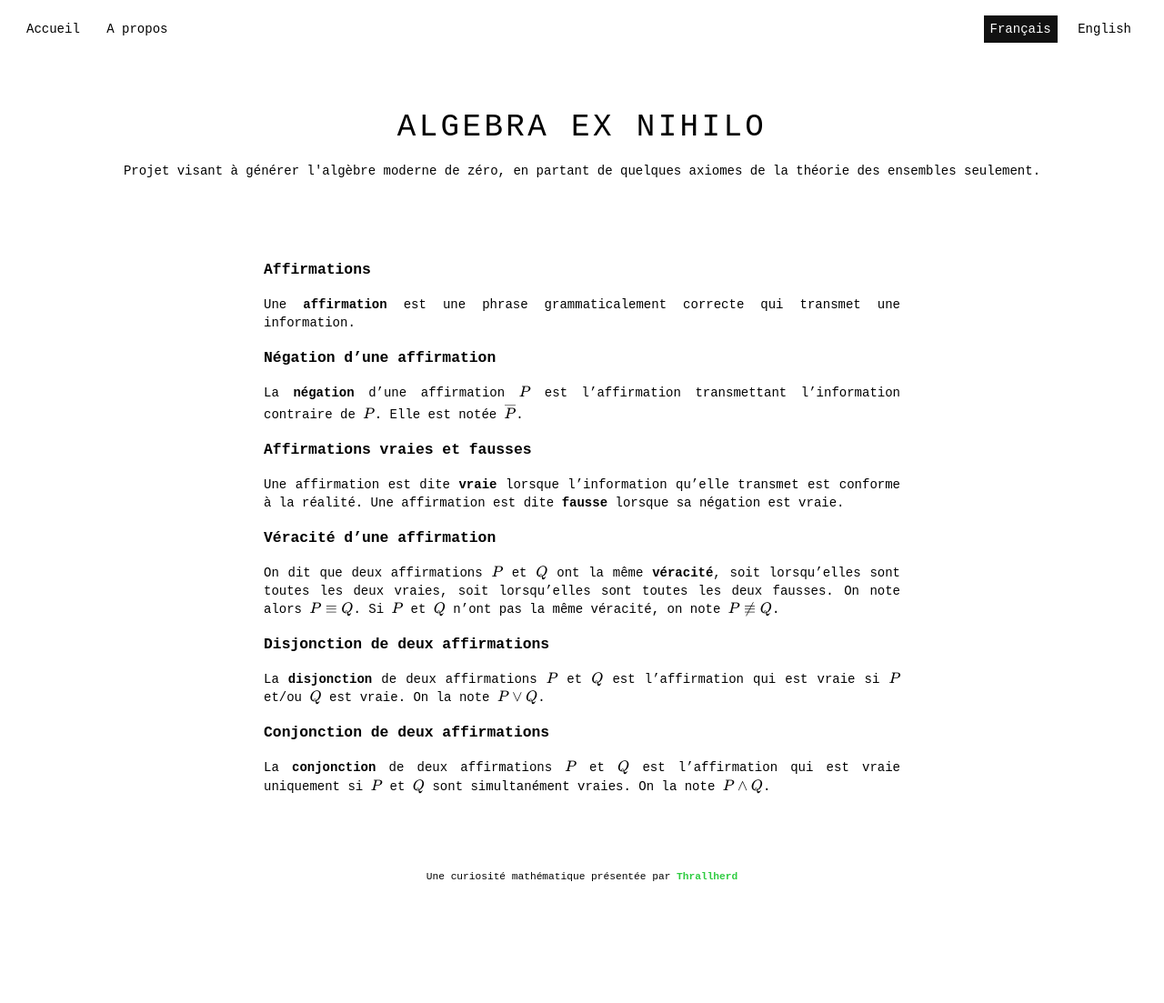
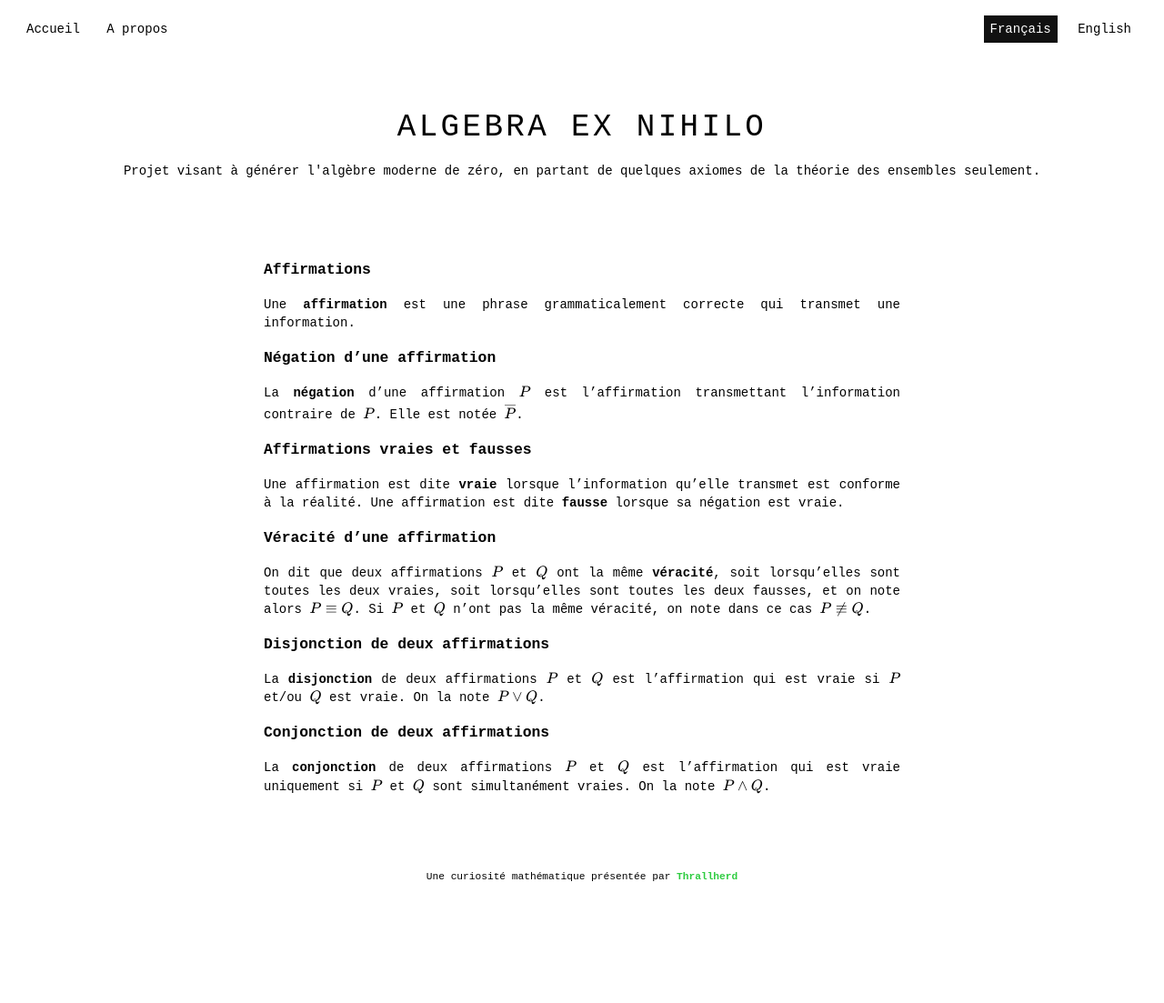
Before and after one commit to Thrallherd/AlgebraExNihilo, a Jekyll site: the page built from logic_def2.md, in a window 1280 px wide. Shown: the whole page at 91% size. Built offline with Jekyll 4.4.1, drawn with Linux system fonts in a browser that asks for light colours; formulas are drawn with MathJax 3.

Commit message:
Update logic_def2.md

```diff
--- a/logic_def2.md
+++ b/logic_def2.md
@@ -17,7 +17,7 @@ La **négation** d'une affirmation $$P$$ est l'affirmation transmettant l'inform
 Une affirmation est dite **vraie** lorsque l'information qu'elle transmet est conforme à la réalité. Une affirmation est dite **fausse** lorsque sa négation est vraie.
 
 ### Véracité d'une affirmation
-On dit que deux affirmations $$P$$ et $$Q$$ ont la même **véracité**, soit lorsqu'elles sont toutes les deux vraies, soit lorsqu'elles sont toutes les deux fausses. On note alors $$P \equiv Q$$. Si $$P$$ et $$Q$$ n'ont pas la même véracité, on note $$P \not \equiv Q$$.
+On dit que deux affirmations $$P$$ et $$Q$$ ont la même **véracité**, soit lorsqu'elles sont toutes les deux vraies, soit lorsqu'elles sont toutes les deux fausses, et on note alors $$P \equiv Q$$. Si $$P$$ et $$Q$$ n'ont pas la même véracité, on note dans ce cas $$P \not \equiv Q$$.
 
 ### Disjonction de deux affirmations
 La **disjonction** de deux affirmations $$P$$ et $$Q$$ est l'affirmation qui est vraie si $$P$$ et/ou $$Q$$ est vraie. On la note $$P \lor Q$$.
```
